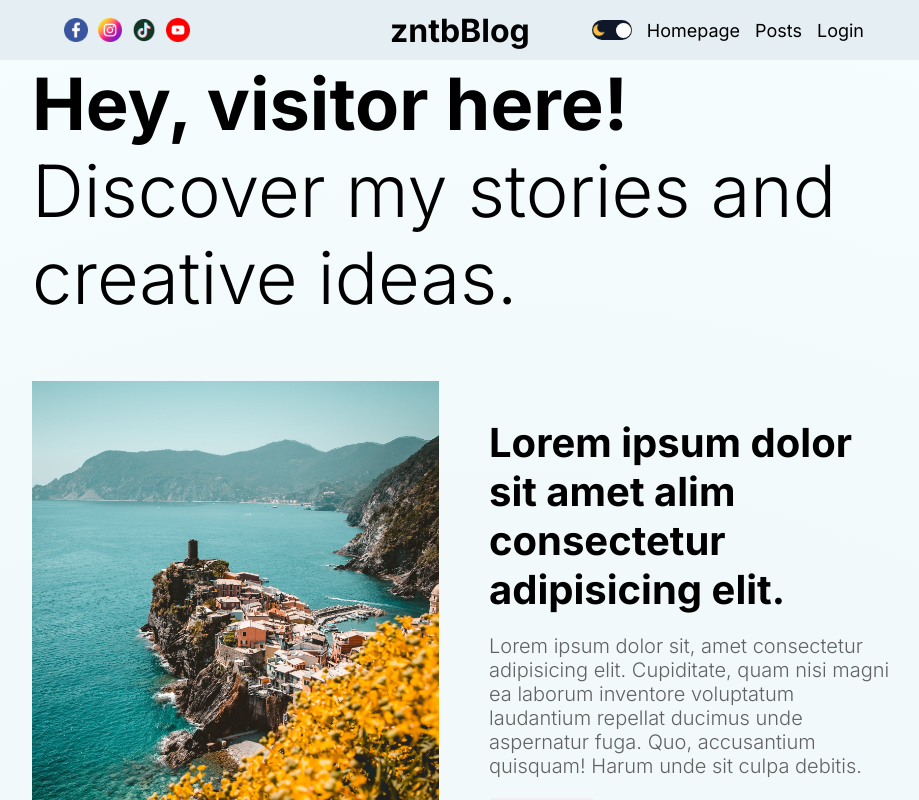
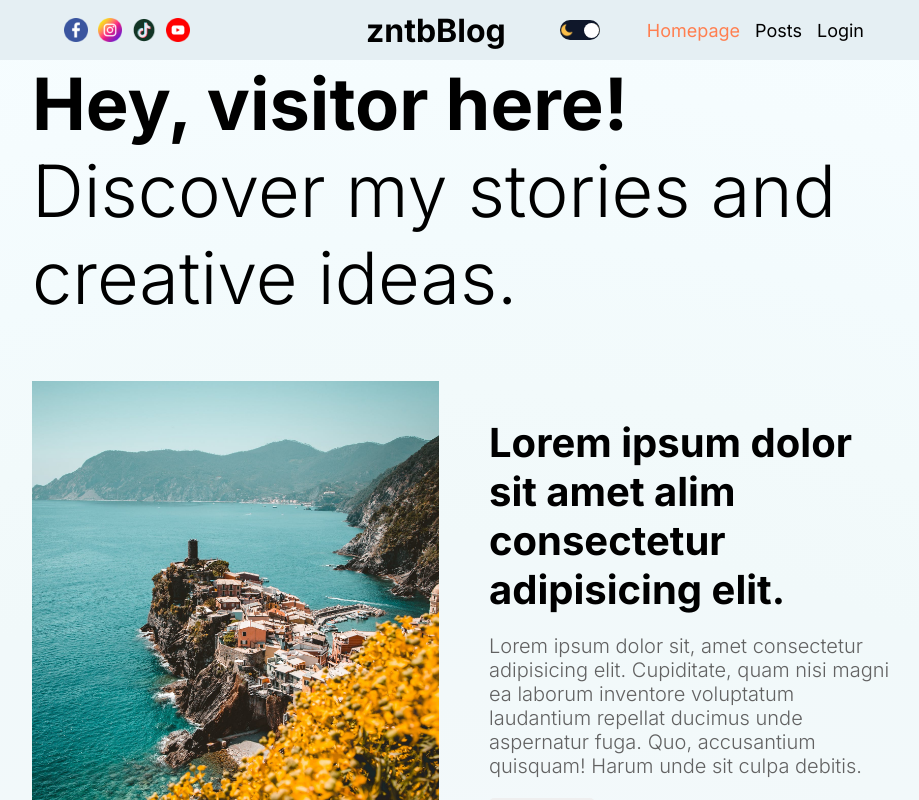
Before and after one commit to zntb/nextjs-fullstack-blog, a Next.js app: page / in a window 1280 px wide. Shown: the top 800 px of the page, without its empty margins (176-1095 px from the left). Built offline with nearby package versions, Linux system fonts and the light colour scheme; no server answers; the database is empty.

Commit message:
Add conditional styles from Navbar, Authlinks

```diff
--- a/app/globals.css
+++ b/app/globals.css
@@ -41,6 +41,7 @@ a {
   background-size: cover;
   background-repeat: no-repeat;
 
+  --bgMobile: #040304;
   --softBg: #0a1c1c;
   --bg2: #030808;
   --softBg2: #0f1616;
@@ -71,6 +72,7 @@ a {
   background-size: cover;
   background-repeat: no-repeat;
 
+  --bgMobile: #f6fdff;
   --softBg: #e5eff3;
   --bg2: hsl(180, 7%, 70%);
   --softBg2: hsl(180, 12%, 82%);
--- a/components/authLinks/AuthLinks.tsx
+++ b/components/authLinks/AuthLinks.tsx
@@ -5,7 +5,8 @@ import styles from './authLinks.module.css';
 import { useEffect, useState } from 'react';
 import { signIn, signOut } from 'next-auth/react';
 import { useCurrentUser } from '@/hooks/use-current-user';
-// import { usePathname } from 'next/navigation';
+import { usePathname } from 'next/navigation';
+import profileDefaultImage from '@/public/profile.png';
 
 const AuthLinks = () => {
   const [open, setOpen] = useState<boolean>(false);
@@ -13,7 +14,7 @@ const AuthLinks = () => {
 
   const user = useCurrentUser();
 
-  // const pathname = usePathname();
+  const pathname = usePathname();
 
   useEffect(() => {
     if (user) {
@@ -49,10 +50,20 @@ const AuthLinks = () => {
     <>
       {user && (
         <>
-          <Link href="/write" className={styles.link}>
+          <Link
+            href="/write"
+            className={`${styles.link} ${
+              pathname === '/write' && styles.linkActive
+            }`}
+          >
             Write
           </Link>
-          <Link href="/profile" className={styles.link}>
+          <Link
+            href="/profile"
+            className={`${styles.link} ${
+              pathname === '/profile' && styles.linkActive
+            }`}
+          >
             Profile
           </Link>
           <span className={styles.link} onClick={signOut as () => void}>
--- a/components/authLinks/authLinks.module.css
+++ b/components/authLinks/authLinks.module.css
@@ -1,5 +1,9 @@
 .link {
   cursor: pointer;
+}
+
+.linkActive {
+  color: coral;
 }
 
 .burger {
@@ -21,7 +25,7 @@
   position: fixed;
   top: 60px;
   left: 0;
-  background-color: var(--bg);
+  background-color: var(--bgMobile);
   height: calc(100vh - 60px);
   width: 100%;
   display: flex;
--- a/components/navbar/Navbar.tsx
+++ b/components/navbar/Navbar.tsx
@@ -1,14 +1,15 @@
+'use client';
+
 import React from 'react';
 import styles from './navbar.module.css';
 import Image from 'next/image';
 import Link from 'next/link';
 import AuthLinks from '../authLinks/AuthLinks';
 import ThemeToggle from '../themeToggle/ThemeToggle';
-import { headers } from 'next/headers';
+import { usePathname } from 'next/navigation';
 
 const Navbar = () => {
-  const headerList = headers();
-  const pathname = headerList.get('x-current-path');
+  const pathname = usePathname();
 
   return (
     <div className={styles.container}>
@@ -23,13 +24,15 @@ const Navbar = () => {
         <ThemeToggle />
         <Link
           href="/"
-          className={`styles.link ${pathname === '/' && 'active'}`}
+          className={`${styles.link} ${pathname === '/' && styles.linkActive}`}
         >
           Homepage
         </Link>
         <Link
           href="/posts"
-          className={`styles.link ${pathname === '/posts' && 'active'}`}
+          className={`${styles.link} ${
+            pathname === '/posts' && styles.linkActive
+          }`}
         >
           Posts
         </Link>
--- a/components/navbar/navbar.module.css
+++ b/components/navbar/navbar.module.css
@@ -34,7 +34,7 @@
   flex: 1;
   font-size: 20px;
 }
-.link.active {
+.linkActive {
   color: coral;
 }
 
```
